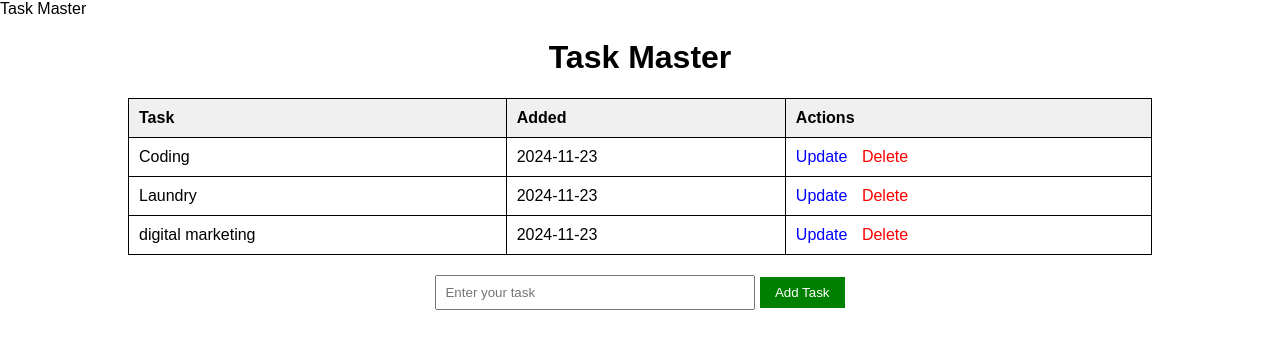
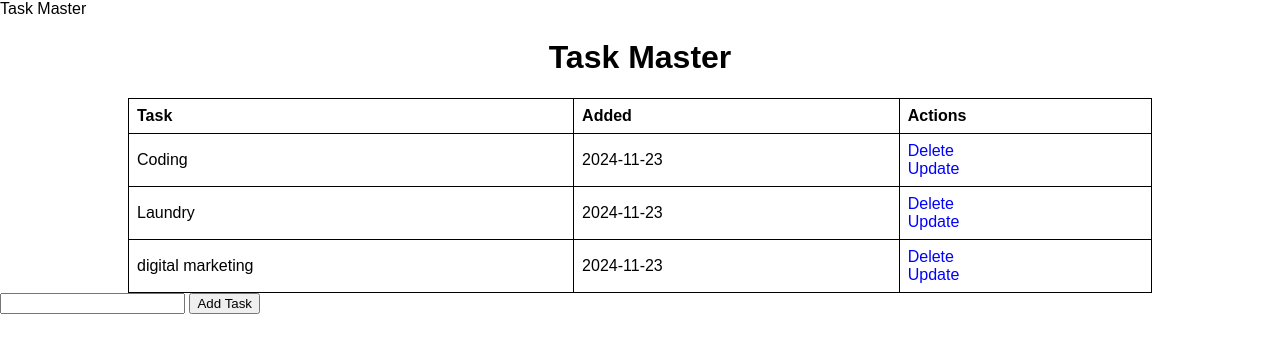
Before and after one commit to 98pato/Basic-flask-web-app, a Flask app: page / in a window 1280 px wide. Shown: the top 353 px of the page. Run offline with Flask 3, Linux system fonts and the light colour scheme; data comes from the database, SQL or seed files in the repository.

```diff
--- a/app.py
+++ b/app.py
@@ -50,7 +50,7 @@ def delete(id):
     except:
         return 'There was a problem deleting that task'
 
-@app.route('/update/<int:id>', methods=['GET','POST'])
+@app.route('/update/<int:id>', methods=['POST','GET'])
 def update(id):
     task = Todo.query.get_or_404(id)
     if request.method == 'POST':
--- a/templates/index.html
+++ b/templates/index.html
@@ -5,35 +5,36 @@
 {% endblock %}
 
 {% block body %}
-<div class="content" style="text-align: center;">
-    <h1>Task Master</h1>
+<div class="content">
+    <h1 style="text-align: center">Task Master</h1>
+    {% if tasks|length < 1 %}
+    <h4 style="text-align: center">There are no tasks. create one below!</h4>
 
-    {% if tasks|length < 1 %}
-    <h4>There are no tasks. Create one below!</h4>
     {% else %}
-    <table style="border-collapse: collapse; width: 80%; margin: 20px auto; text-align: left;">
+
+    <table style="border-collapse: collapse; width: 80%; margin: auto; text-align: left;">
         <tr>
-            <th style="border: 1px solid black; padding: 10px; background-color: #f0f0f0;">Task</th>
-            <th style="border: 1px solid black; padding: 10px; background-color: #f0f0f0;">Added</th>
-            <th style="border: 1px solid black; padding: 10px; background-color: #f0f0f0;">Actions</th>
+            <th style="border: 1px solid black; padding: 8px;">Task</th>
+            <th style="border: 1px solid black; padding: 8px;">Added</th>
+            <th style="border: 1px solid black; padding: 8px;">Actions</th>
         </tr>
         {% for task in tasks %}
-        <tr>
-            <td style="border: 1px solid black; padding: 10px;">{{ task.content }}</td>
-            <td style="border: 1px solid black; padding: 10px;">{{ task.date_created.strftime('%Y-%m-%d') }}</td>
-            <td style="border: 1px solid black; padding: 10px;">
-                <a href="/update/{{ task.id }}" style="color: blue; text-decoration: none; margin-right: 10px;">Update</a>
-                <a href="/delete/{{ task.id }}" style="color: red; text-decoration: none;" onclick="return confirm('Are you sure you want to delete this task?');">Delete</a>
-            </td>
-        </tr>
+            <tr>
+                <td style="border: 1px solid black; padding: 8px;">{{ task.content }}</td>
+                <td style="border: 1px solid black; padding: 8px;">{{ task.date_created.date()}}</td>
+                <td style="border: 1px solid black; padding: 8px;">
+                    <a href="/delete/{{task.id}}" style="color: blue; text-decoration: none;">Delete</a>
+                    <br>
+                    <a href="/update/{{task.id}}" style="color: blue; text-decoration: none;">Update</a>
+                </td>
+            </tr>
         {% endfor %}
     </table>
     {% endif %}
 
-    <!-- Add Task Form -->
-    <form action="/" method="POST" style="margin: 20px auto;">
-        <input type="text" name="content" id="content" placeholder="Enter your task" required style="padding: 8px; width: 300px;">
-        <input type="submit" value="Add Task" style="padding: 8px 15px; background-color: green; color: white; border: none; cursor: pointer;">
+    <form action="/" method="POST">
+        <input type="text" name="content" id="content">
+        <input type="submit" value="Add Task">
     </form>
 </div>
 {% endblock %}
```
